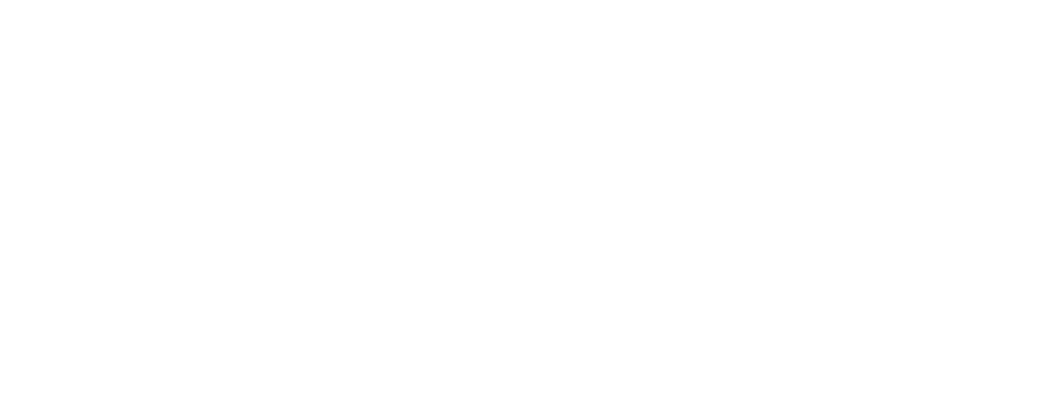
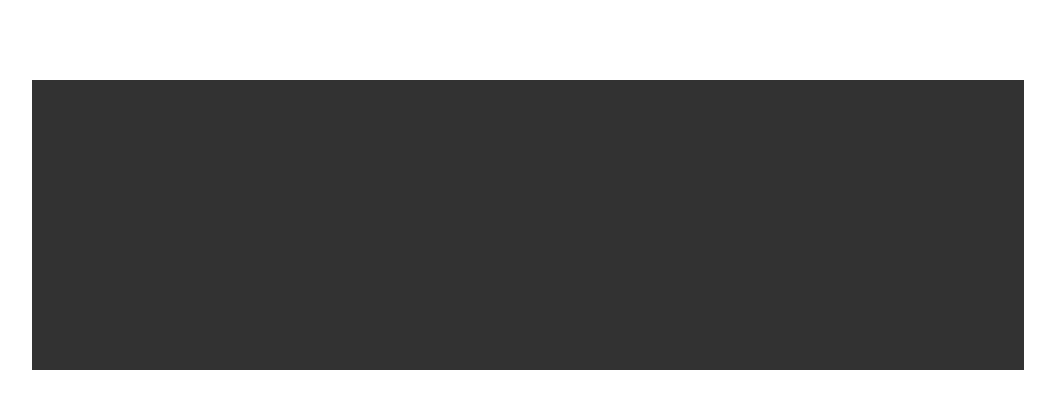
Before and after one commit to nedoratic/fcc-nrwd-13-piano, a plain HTML site: page index.html in a window 1280 px wide. Shown: the whole page, without its empty margins (112-1167 px from the left). Drawn offline with Linux system fonts and the light colour scheme.

Commit message:
style.css - id piano style added

```diff
--- a/style.css
+++ b/style.css
@@ -7,3 +7,10 @@ html {
 ::after {
     box-sizing: inherit;
 }
+
+#piano {
+    background-color: #323232;
+    width: 992px;
+    height: 290px;
+    margin: 80px auto;
+}
```
